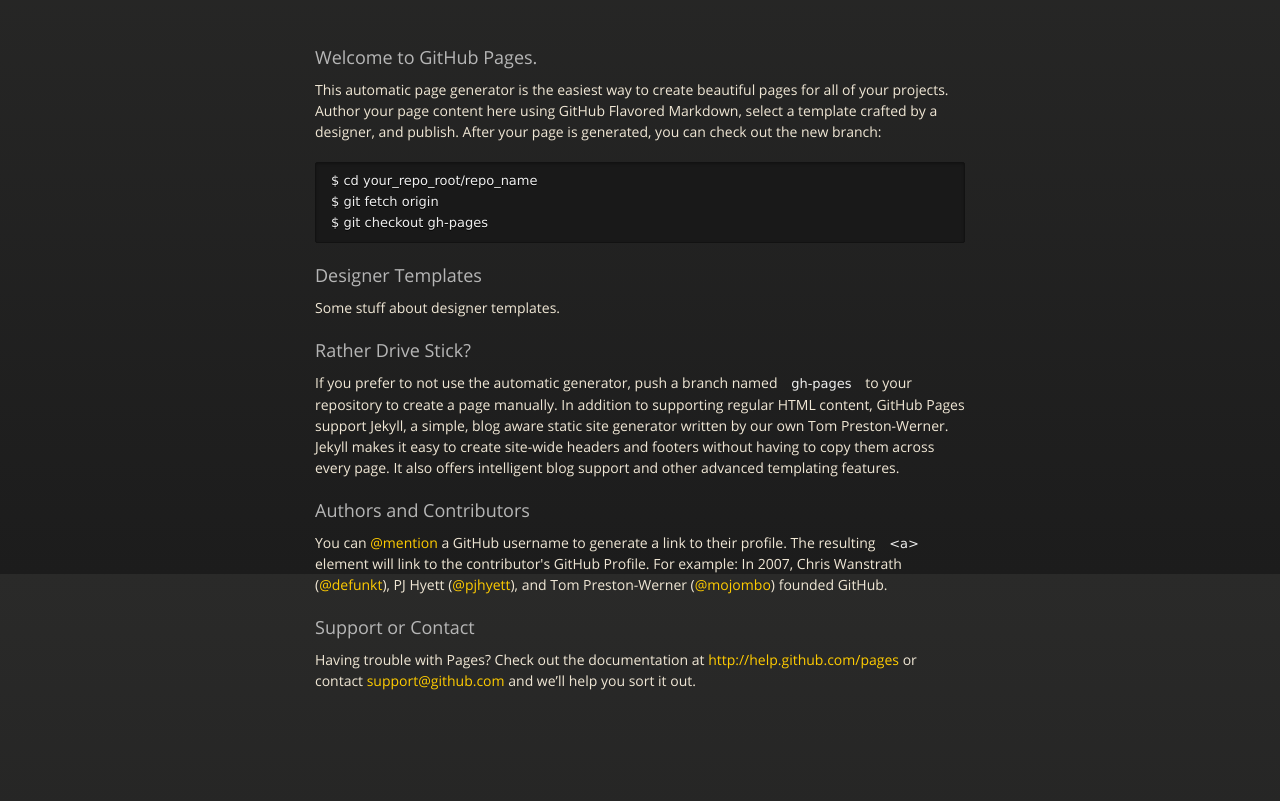
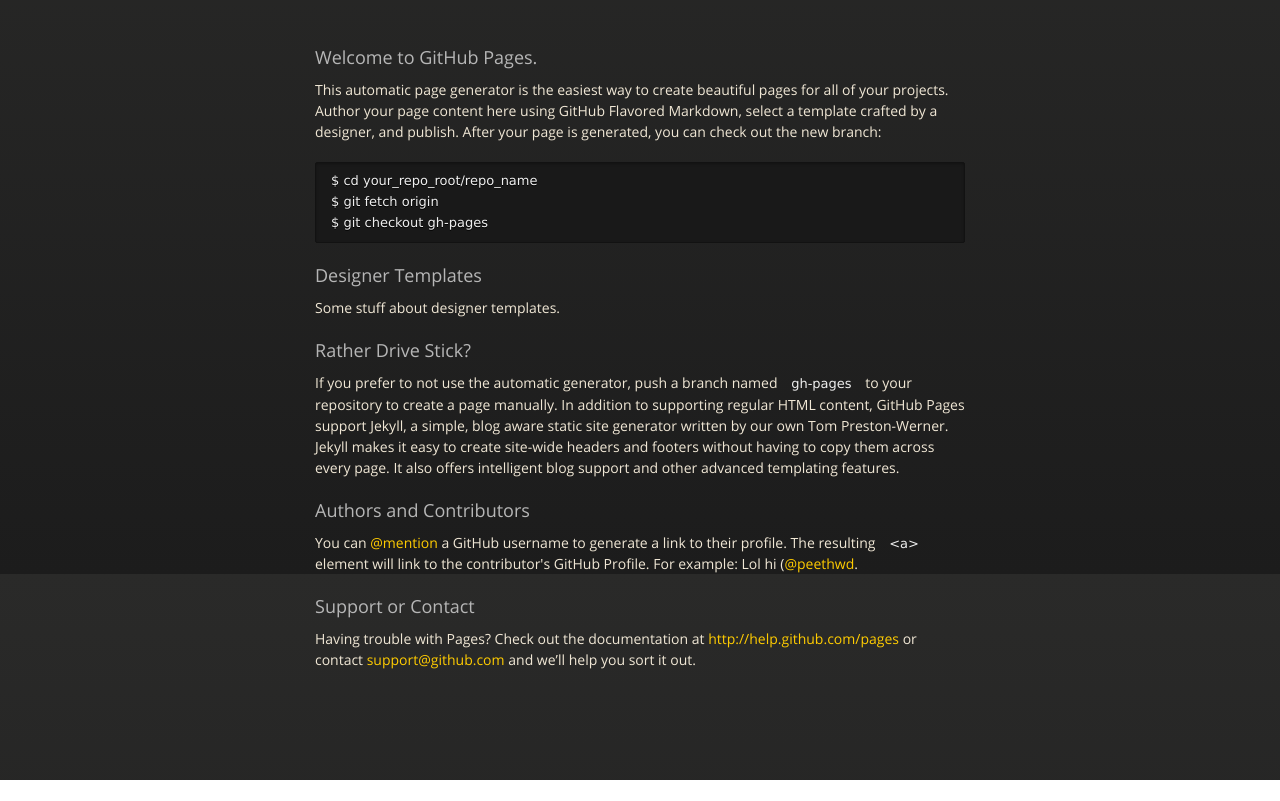
Before and after one commit to subalary/subalary.github.io, a plain HTML site: page index.html in a window 1280 px wide. Shown: the part 226-1027 px from the top of the page. After the commit the page ends 1006 px from the top, so only its background shows below. Drawn offline with nearby package versions, Linux system fonts and the light colour scheme.

Commit message:
Update index.html

```diff
--- a/index.html
+++ b/index.html
@@ -72,9 +72,7 @@
 <p>You can <a href="https://github.com/blog/821" class="user-mention">
 @mention</a> a GitHub username to generate a link to their profile.
 The resulting <code>&lt;a&gt;</code> element will link to the contributor's GitHub Profile.
-For example: In 2007, Chris Wanstrath (<a href="https://github.com/defunkt" class="user-mention">@defunkt</a>),
-PJ Hyett (<a href="https://github.com/pjhyett" class="user-mention">@pjhyett</a>), and
-Tom Preston-Werner (<a href="https://github.com/mojombo" class="user-mention">@mojombo</a>) founded GitHub.</p>
+For example: Lol hi (<a href="https://github.com/peethwd" class="user-mention">@peethwd</a>.
 
 <h3>
 <a name="support-or-contact" class="anchor" href="#support-or-contact"><span class="octicon octicon-link"></span></a>
```
